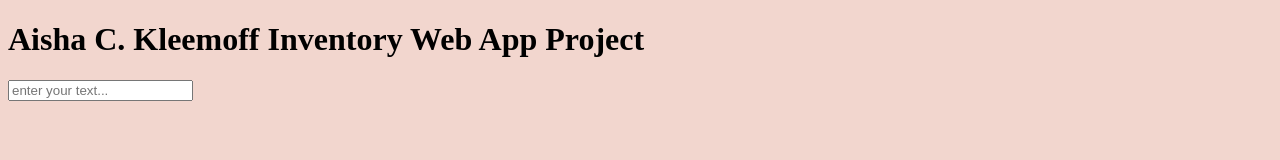
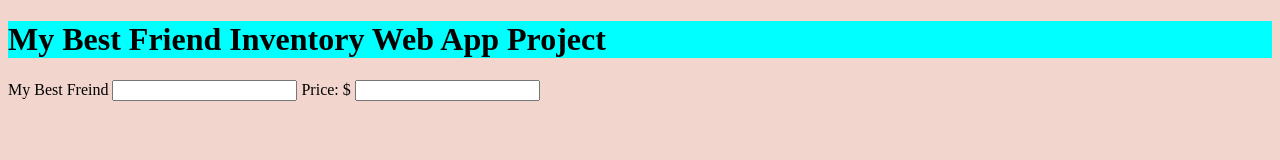
Before and after one commit to AishaCKleemoff/ACKleemoff-Inventory-Web-App-Project, a plain HTML site: page AishaKleemoff-Inventory-Web-App-Project/index.html in a window 1280 px wide. Drawn offline with Linux system fonts and the light colour scheme.

Commit message:
Update form.

```diff
--- a/AishaKleemoff-Inventory-Web-App-Project/index.html
+++ b/AishaKleemoff-Inventory-Web-App-Project/index.html
@@ -9,9 +9,16 @@
     <link rel="stylesheet" href="./style.css" />
 </head>
 <body>
-    <h1>Aisha C. Kleemoff Inventory Web App Project </h1>
+    <h1>My Best Friend  Inventory Web App Project </h1>
     <form>
-        <input type="text" placeholder="enter your text..."/>
+        <label>
+My Best Freind
+<input id=""
+        </label>
+        <label>
+            Price: $
+            <input id="price" name="price" type="number"
+        </label>
     </form>
 
 </body>
--- a/AishaKleemoff-Inventory-Web-App-Project/style.css
+++ b/AishaKleemoff-Inventory-Web-App-Project/style.css
@@ -1,3 +1,7 @@
 body {
     background-color: #F2D6CE;
 }
+
+h1 {
+    background-color: aqua;
+}
```
Also changed, not shown: AishaKleemoff-Inventory-Web-App-Project/main.js (line endings or trailing spaces).
